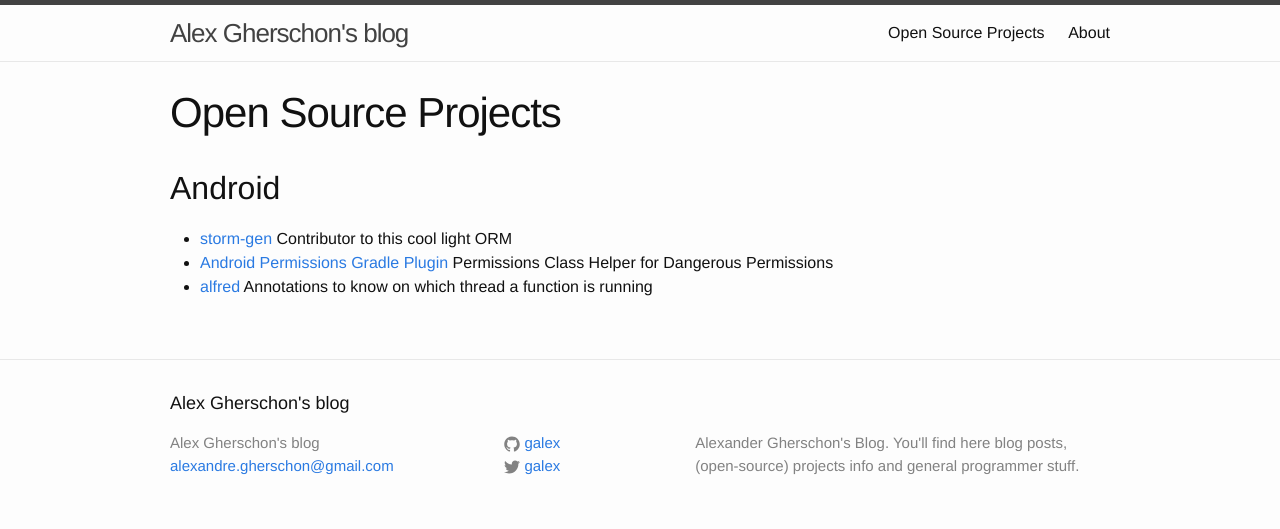
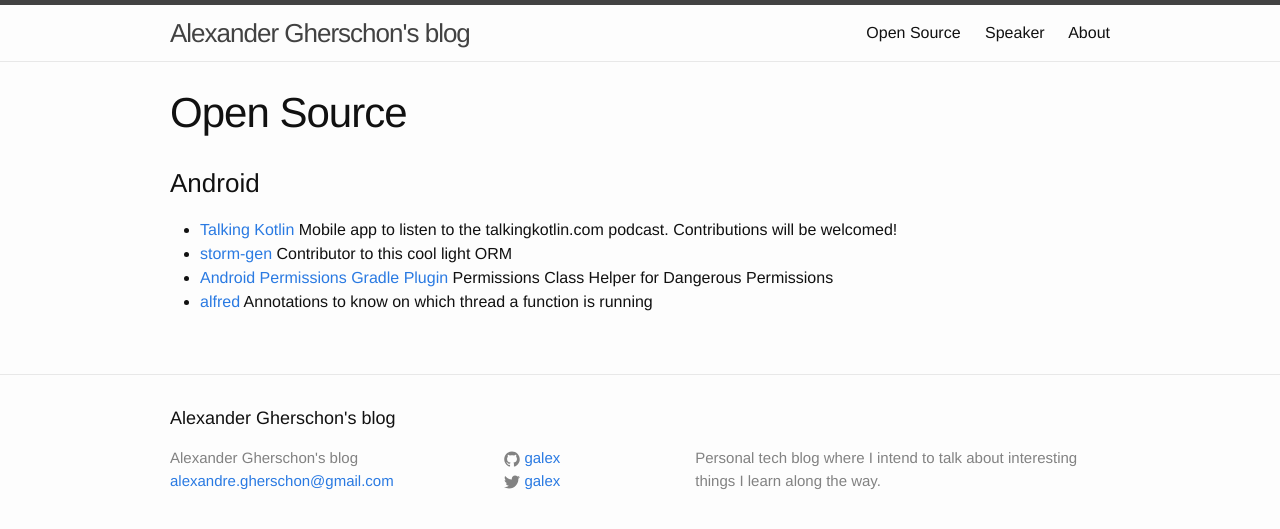
Before and after one commit to galex/galex.github.io, a Jekyll site: the page built from projects.md, in a window 1280 px wide. Shown: the top 529 px of the page. Built offline with Jekyll 4.4.1, drawn with Linux system fonts in a browser that asks for light colours.

Commit message:
added a speaker page

```diff
--- a/_config.yml
+++ b/_config.yml
@@ -6,10 +6,10 @@
 # 'jekyll serve'. If you change this file, please restart the server process.
 
 # Site settings
-title: Alex Gherschon's blog
+title: Alexander Gherschon's blog
 email: alexandre.gherschon@gmail.com
 description: > # this means to ignore newlines until "baseurl:"
-  Alexander Gherschon's Blog. You'll find here blog posts, (open-source) projects info and general programmer stuff.
+  Personal tech blog where I intend to talk about interesting things I learn along the way.
 baseurl: "" # the subpath of your site, e.g. /blog
 url: "http://galex.co.il" # the base hostname & protocol for your site
 twitter_username: galex
--- a/_includes/header.html
+++ b/_includes/header.html
@@ -14,7 +14,8 @@
       </a>
 
       <div class="trigger">
-          <a class="page-link" href="/projects/">Open Source Projects</a>
+          <a class="page-link" href="/os/">Open Source</a>
+          <a class="page-link" href="/speaker/">Speaker</a>
           <a class="page-link" href="/about/">About</a>
         <!-- {% for my_page in site.pages %}
           {% if my_page.title %}
--- a/projects.md
+++ b/projects.md
@@ -1,11 +1,12 @@
 ---
 layout: page
-title: Open Source Projects
-permalink: /projects/
+title: Open Source
+permalink: /os/
 ---
 
-## Android
+### Android
 
+- [Talking Kotlin](https://github.com/talkingkotlin/mobile-app) Mobile app to listen to the talkingkotlin.com podcast. Contributions will be welcomed!
 - [storm-gen](https://github.com/turbomanage/storm-gen) Contributor to this cool light ORM
 - [Android Permissions Gradle Plugin](https://github.com/galex/android-permissions-gradle-plugin) Permissions Class Helper for Dangerous Permissions
 - [alfred](https://github.com/galex/alfred) Annotations to know on which thread a function is running
```
Also changed, not shown: speaker.md (added, +12 -0 lines).
